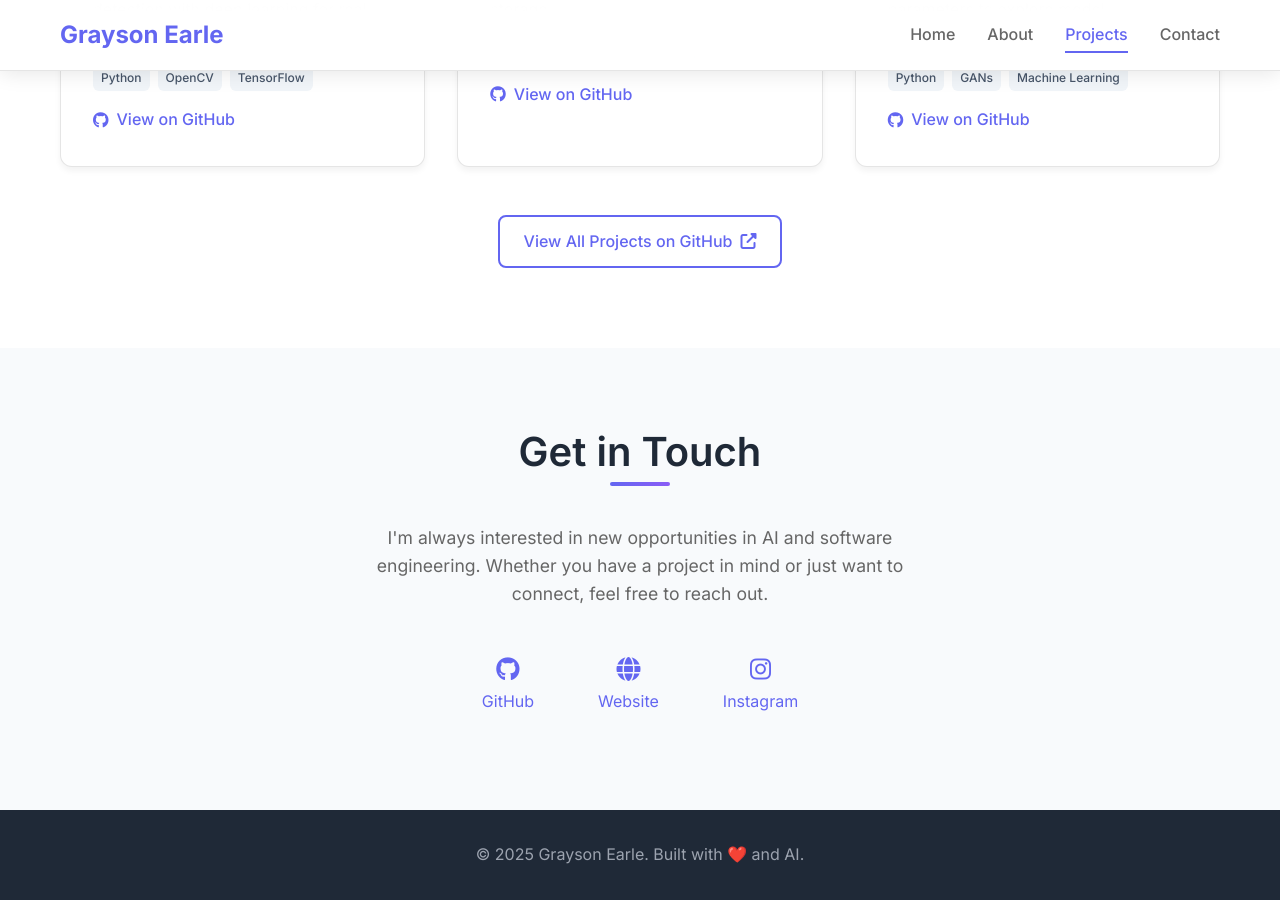
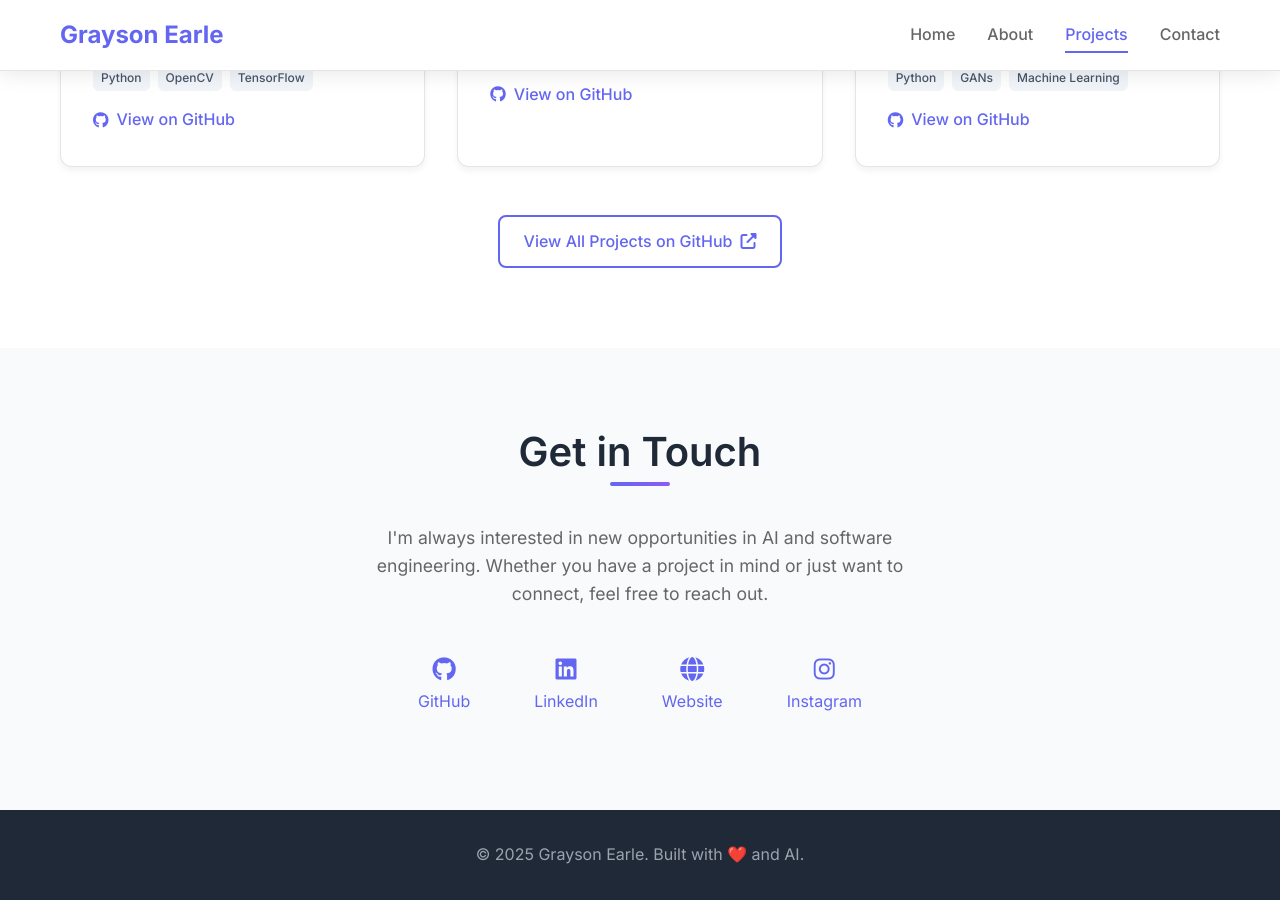
Before and after one commit to prismspecs/prismspecs.github.io, a Jekyll site: the page built from index.md, in a window 1280 px wide and 900 px high, scrolled down 2337 px. Built offline with Jekyll 4.4.1, drawn with Linux system fonts in a browser that asks for light colours.

Commit message:
added linkedin

```diff
--- a/index.md
+++ b/index.md
@@ -198,6 +198,10 @@ title: Grayson Earle - AI Software Engineer
                     <i class="fab fa-github"></i>
                     <span>GitHub</span>
                 </a>
+                <a href="https://www.linkedin.com/in/grayson-earle-560412224/" class="contact-link" target="_blank">
+                    <i class="fab fa-linkedin"></i>
+                    <span>LinkedIn</span>
+                </a>
                 <a href="https://www.graysonearle.com" class="contact-link" target="_blank">
                     <i class="fas fa-globe"></i>
                     <span>Website</span>
```
